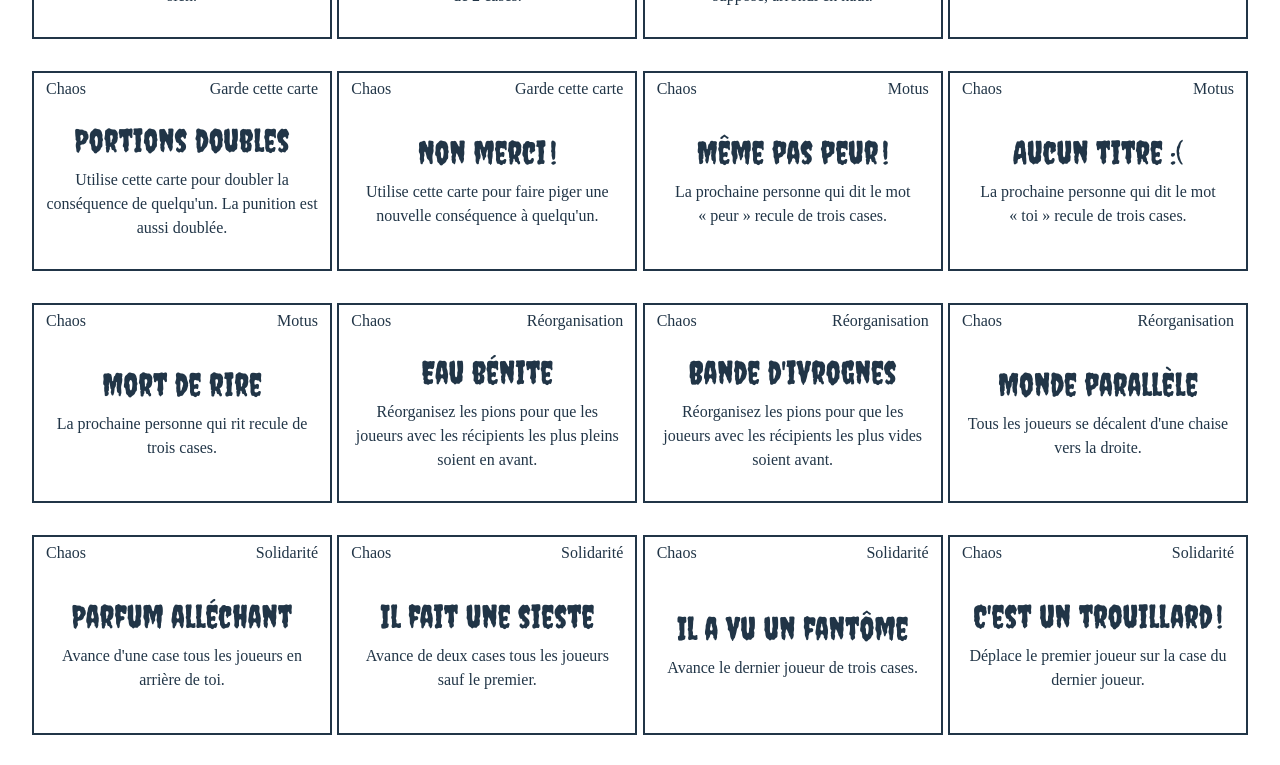
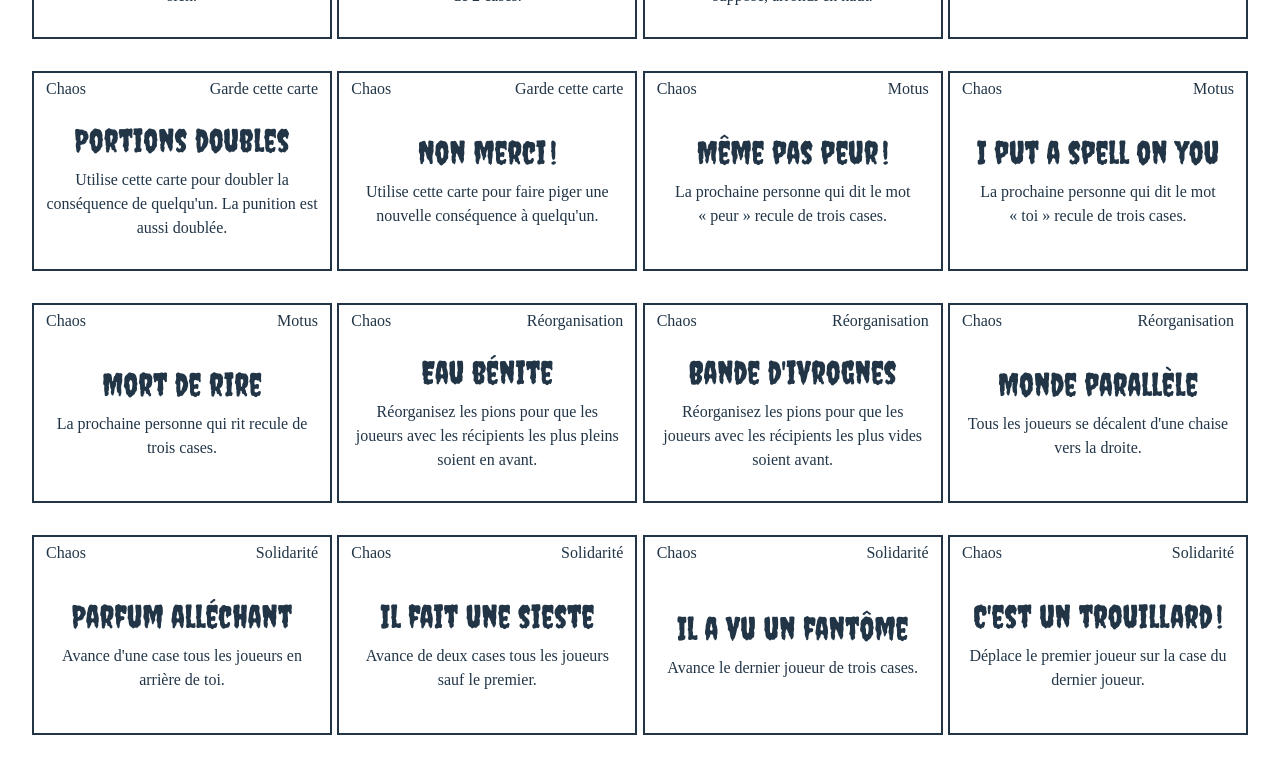
Before and after one commit to beaudry/HalloweenCarteur, a Preact app: page / in a window 1280 px wide. Shown: the part 1020-1785 px from the top of the page. Built offline with nearby package versions, Linux system fonts and the light colour scheme; a web font is replaced by a local one.

Commit message:
On a terminé tous les titres

```diff
--- a/src/app.tsx
+++ b/src/app.tsx
@@ -34,7 +34,6 @@ function App() {
           <Pigeur cartes={cartesChaos} titre={Categorie.chaos} />
           <Pigeur cartes={cartesDefi} titre={Categorie.defi} />
           <Pigeur cartes={cartesVerite} titre={Categorie.verite} />
-          <Pigeur cartes={cartesSansTitre} titre="sans titre" />
         </div>
       </div>
 
--- a/src/donnees/cartes.ts
+++ b/src/donnees/cartes.ts
@@ -18,7 +18,7 @@ const cartes: Carte[] = [
     { categorie: Categorie.chaos, cycle: "Garde cette carte", description: "Utilise cette carte pour doubler la conséquence de quelqu'un. La punition est aussi doublée.", titre: "Portions doubles" },
     { categorie: Categorie.chaos, cycle: "Garde cette carte", description: "Utilise cette carte pour faire piger une nouvelle conséquence à quelqu'un.", titre: "Non merci!" },
     { categorie: Categorie.chaos, cycle: "Motus", description: "La prochaine personne qui dit le mot « peur » recule de trois cases.", titre: "Même pas peur!" },
-    { categorie: Categorie.chaos, cycle: "Motus", description: "La prochaine personne qui dit le mot « toi » recule de trois cases." },
+    { categorie: Categorie.chaos, cycle: "Motus", description: "La prochaine personne qui dit le mot « toi » recule de trois cases.", titre: "I put a spell on you" },
     { categorie: Categorie.chaos, cycle: "Motus", description: "La prochaine personne qui rit recule de trois cases.", titre: "Mort de rire" },
     { categorie: Categorie.chaos, cycle: "Réorganisation", description: "Réorganisez les pions pour que les joueurs avec les récipients les plus pleins soient en avant.", titre: "Eau bénite" },
     { categorie: Categorie.chaos, cycle: "Réorganisation", description: "Réorganisez les pions pour que les joueurs avec les récipients les plus vides soient avant.", titre: "Bande d'ivrognes" },
@@ -43,16 +43,17 @@ const cartes: Carte[] = [
     { categorie: Categorie.defi, cycle: "Improvisation", description: "Explique pourquoi les loup-garous sont des membres essentiels de notre société.", titre: "Citoyens à poils" },
     { categorie: Categorie.defi, cycle: "Improvisation", description: "Explique pourquoi les rats ont été faussement blâmés pour la peste bubonique.", titre: "Pandémie" },
     { categorie: Categorie.defi, cycle: "Improvisation", description: "On sait que le Diable est souvent représenté par une chèvre. Vend-nous le fromage qui en résulterait.", titre: "Dégoûtstation" },
+    { categorie: Categorie.defi, cycle: "Improvisation", description: "Explique à la police pourquoi tu as un cadavre dans ton coffre de voiture.", titre: "Sang froid" },
     { categorie: Categorie.defi, cycle: "Langage", description: "Communique seulement en utilisant plusieurs cris d'animaux jusqu'à ton prochain tour.", titre: "À l'abattoir" },
     { categorie: Categorie.defi, cycle: "Langage", description: "Ne dis plus un mot jusqu'à ton prochain tour.", titre: "Silence, mon agneau" },
     { categorie: Categorie.defi, cycle: "Langage", description: "Parle avec un accent français jusqu'à ton prochain tour.", titre: "Alors du cou" },
     { categorie: Categorie.defi, cycle: "Langage", description: "Parle dans une autre langue jusqu'à ton prochain tour.", titre: "Langue de vipère" },
     { categorie: Categorie.defi, cycle: "Livraison", description: "Amène un bonbon à Léa.", titre: "Offrande" },
     { categorie: Categorie.defi, cycle: "Livraison", description: "Amène un rouleau de Rockets à Charles-André.", titre: "Vers d'autres cieux" },
-    { categorie: Categorie.defi, cycle: "Loup-Garou", description: "Le chasseur est sorti. Va te cacher dans la grotte (sous la table) jusqu'à ton prochain tour.", },
+    { categorie: Categorie.defi, cycle: "Loup-Garou", description: "Le chasseur est sorti. Va te cacher dans la grotte (sous la table) jusqu'à ton prochain tour.", titre: "Antre donc" },
     { categorie: Categorie.defi, cycle: "Loup-Garou", description: "Montre ta supériorité et ton statut d'alpha en restant debout jusqu'à ton prochain tour.", titre: "Chef.fe de la meute" },
     { categorie: Categorie.defi, cycle: "Loup-Garou", description: "Tu te prépares à kidnapper ton crush. Fais 5 push-ups.", titre: "Romance sous la lune" },
-    { categorie: Categorie.defi, cycle: "Loup-Garou", description: "Va faire la chaise pendant 20 secondes.", titre: "Bain de lune" }, // Peut-être retravailler?
+    { categorie: Categorie.defi, cycle: "Loup-Garou", description: "Va faire la chaise pendant 20 secondes.", titre: "Lunatique" },
     { categorie: Categorie.defi, cycle: "Mimes", description: "Buffy contre les vampires.", titre: "Mime l'énoncé" },
     { categorie: Categorie.defi, cycle: "Mimes", description: "Lancer du papier de toilette sur une maison.", titre: "Mime l'énoncé" },
     { categorie: Categorie.defi, cycle: "Mimes", description: "Le film l'Exorciste.", titre: "Mime l'énoncé" },
@@ -69,35 +70,34 @@ const cartes: Carte[] = [
     { categorie: Categorie.verite, cycle: "Halloween", description: "Qu'est-ce que la maison de riches donnait quand tu passais l'Halloween?", titre: "Butin" },
     { categorie: Categorie.verite, cycle: "Halloween", description: "Quel bonbon espérais-tu obtenir quand tu passais l'Halloween?", titre: "Désir" },
     { categorie: Categorie.verite, cycle: "Halloween", description: "Quel bonbon ne mangeais-tu jamais quand tu passais l'Halloween?", titre: "Beurk" },
-    { categorie: Categorie.verite, cycle: "Halloween", description: "Quel est ton film d'Halloween préféré?", titre: "" },
-    { categorie: Categorie.verite, cycle: "Halloween", description: "Quel genre de sac utilisais-tu quand tu passais l'Halloween?", titre: "" },
-    { categorie: Categorie.verite, cycle: "Halloween", description: "Tu as passé l'Halloween jusqu'à quel âge?", titre: "" },
-    { categorie: Categorie.verite, cycle: "Mal", description: "Dans quel cercle de l'enfer es-tu le plus probable d'aller?", titre: "" },
-    { categorie: Categorie.verite, cycle: "Mal", description: "Pour quelle raison irais-tu en prison?", titre: "" },
-    { categorie: Categorie.verite, cycle: "Mal", description: "Quelle est ton incantation préférée?", titre: "" },
-    { categorie: Categorie.verite, cycle: "Mal", description: "Qui est ta sorcière préféréé?", titre: "" },
-    { categorie: Categorie.verite, cycle: "Mal", description: "Qui est ton tueur préféré?", titre: "" },
-    { categorie: Categorie.verite, cycle: "Mal", description: "Selon toi, quelle est la pire malédiction que quelqu'un pourrait recevoir?", titre: "" },
-    { categorie: Categorie.verite, cycle: "Mal", description: "Si on remplaçait tous les humains par des copies toi, qu'est-ce qui va causer le premier meurtre?", titre: "" },
-    { categorie: Categorie.verite, cycle: "Mal", description: "Si tu devais tuer quelqu'un, quelle arme utiliserais-tu?", titre: "" },
+    { categorie: Categorie.verite, cycle: "Halloween", description: "Quel est ton film d'Halloween préféré?", titre: "Netflix & Kill" },
+    { categorie: Categorie.verite, cycle: "Halloween", description: "Quel genre de sac utilisais-tu quand tu passais l'Halloween?", titre: "Puissant fond" },
+    { categorie: Categorie.verite, cycle: "Halloween", description: "Tu as passé l'Halloween jusqu'à quel âge?", titre: "T'es ben grand toé" },
+    { categorie: Categorie.verite, cycle: "Mal", description: "Pour quelle raison irais-tu en prison?", titre: "Esprit criminel" },
+    { categorie: Categorie.verite, cycle: "Mal", description: "Quelle est ton incantation préférée?", titre: "Hééé macarena" },
+    { categorie: Categorie.verite, cycle: "Mal", description: "Qui est ta sorcière préféréé?", titre: "Ensorcelé" },
+    { categorie: Categorie.verite, cycle: "Mal", description: "Qui est ton tueur préféré?", titre: "Tueur en chéri" },
+    { categorie: Categorie.verite, cycle: "Mal", description: "Selon toi, quelle est la pire malédiction que quelqu'un pourrait recevoir?", titre: "Ultime punition" },
+    { categorie: Categorie.verite, cycle: "Mal", description: "Si on remplaçait tous les humains par des copies de toi, qu'est-ce qui va causer le premier meurtre?", titre: "Bombe à retardement" },
+    { categorie: Categorie.verite, cycle: "Mal", description: "Si tu devais tuer quelqu'un, qu'utiliserais-tu comme arme?", titre: "Arme fatale" },
     { categorie: Categorie.verite, cycle: "Marie/tue/fourre", description: ["Godzilla", "Mothra", "King Kong"], titre: "Animaux" },
     { categorie: Categorie.verite, cycle: "Marie/tue/fourre", description: ["Jigsaw (la marionette)", "Chucky", "Un Mogwai/gremlin"], titre: "Jouets" },
     { categorie: Categorie.verite, cycle: "Marie/tue/fourre", description: ["Leatherface", "Jason Voorhees", "Michael Myer"], titre: "Masques" },
     { categorie: Categorie.verite, cycle: "Marie/tue/fourre", description: ["Patrick Bateman", "Sweeney Todd", "Hannibal Lecter"], titre: "Sigmas" },
-    { categorie: Categorie.verite, cycle: "Marie/tue/fourre", description: ["Un loup-garou", "Un vampire", "Un zombie"], titre: "" },
-    { categorie: Categorie.verite, cycle: "Mise en situation", description: "Lors d'un rituel occulte, qui manifesterais-tu, et que lui demanderais-tu?", titre: "" },
-    { categorie: Categorie.verite, cycle: "Mise en situation", description: "Qu'est-ce qu'un inconnu pourrait te dire pour que tu rentres dans sa van?", titre: "" },
-    { categorie: Categorie.verite, cycle: "Mise en situation", description: "Si tu étais dans un film d'horreur, quel rôle aurais-tu?", titre: "" },
-    { categorie: Categorie.verite, cycle: "Mise en situation", description: "Si tu étais un fantôme, qu'hanterais-tu?", titre: "" },
-    { categorie: Categorie.verite, cycle: "Mise en situation", description: "Tu reçois un bébé zombie, que tu ne peux pas donner. Que fais-tu?", titre: "" },
-    { categorie: Categorie.verite, cycle: "Mise en situation", description: "Un tueur en série est dans ta maison/appartement. Où vas-tu te réfugier?", titre: "" },
-    { categorie: Categorie.verite, cycle: "Mise en situation", description: "Une succube apparaît devant toi et désire ton « « essence » ». Lui donnes-tu?", titre: "" },
-    { categorie: Categorie.verite, cycle: "Peur", description: "Quel animal te fait le plus peur?", titre: "" },
-    { categorie: Categorie.verite, cycle: "Peur", description: "Quel film t'a le plus traumatisé quand tu étais enfant?", titre: "" },
-    { categorie: Categorie.verite, cycle: "Peur", description: "Quel monstre tes parents utilisaient-ils pour te faire peur?", titre: "" },
-    { categorie: Categorie.verite, cycle: "Peur", description: "Quelle est une de tes phobies les plus irrationnelles?", titre: "" },
-    { categorie: Categorie.verite, cycle: "Spiritualité", description: "Dans quel cercle de l'enfer catholique serais-tu assigné?", titre: "" },
-    { categorie: Categorie.verite, cycle: "Spiritualité", description: "Selon ton karma, en quoi te réincarnerais-tu?", titre: "" },
+    { categorie: Categorie.verite, cycle: "Marie/tue/fourre", description: ["Un loup-garou", "Un vampire", "Un zombie"], titre: "Nuit de n'os" },
+    { categorie: Categorie.verite, cycle: "Mise en situation", description: "Qui invoquerais-tu lors d'un rituel occulte, et que lui demanderais-tu?", titre: "Séance privée" },
+    { categorie: Categorie.verite, cycle: "Mise en situation", description: "Qu'est-ce qu'un inconnu pourrait te dire pour que tu rentres dans sa van?", titre: "Stranger danger" },
+    { categorie: Categorie.verite, cycle: "Mise en situation", description: "Si tu étais dans un film d'horreur, quel rôle aurais-tu?", titre: "Projection" },
+    { categorie: Categorie.verite, cycle: "Mise en situation", description: "Si tu étais un fantôme, qu'hanterais-tu?", titre: "Anche hantée" },
+    { categorie: Categorie.verite, cycle: "Mise en situation", description: "Tu reçois un bébé zombie. Que fais-tu?", titre: "Pourrisson" },
+    { categorie: Categorie.verite, cycle: "Mise en situation", description: "Un tueur en série entre chez toi. Où vas-tu te réfugier?", titre: "Here's Johnny!" },
+    { categorie: Categorie.verite, cycle: "Mise en situation", description: "Une succube apparaît devant toi et désire ton « essence ». Lui donnes-tu?", titre: "Baiser mortel" },
+    { categorie: Categorie.verite, cycle: "Peur", description: "Quel animal te fait le plus peur?", titre: "Raaaawr!" },
+    { categorie: Categorie.verite, cycle: "Peur", description: "Quel film t'a le plus traumatisé quand tu étais enfant?", titre: "Téléfrisson" },
+    { categorie: Categorie.verite, cycle: "Peur", description: "Quel monstre tes parents utilisaient-ils pour te faire peur?", titre: "Chair de poule" },
+    { categorie: Categorie.verite, cycle: "Peur", description: "Quelle est une de tes phobies les plus irrationnelles?", titre: "Sang bon sens" },
+    { categorie: Categorie.verite, cycle: "Spiritualité", description: "Dans quel cercle de l'enfer catholique serais-tu assigné?", titre: "Jugement dernier" },
+    { categorie: Categorie.verite, cycle: "Spiritualité", description: "Selon ton karma, en quoi te réincarnerais-tu?", titre: "Introspectre" },
 ];
 
 export default cartes;
```
